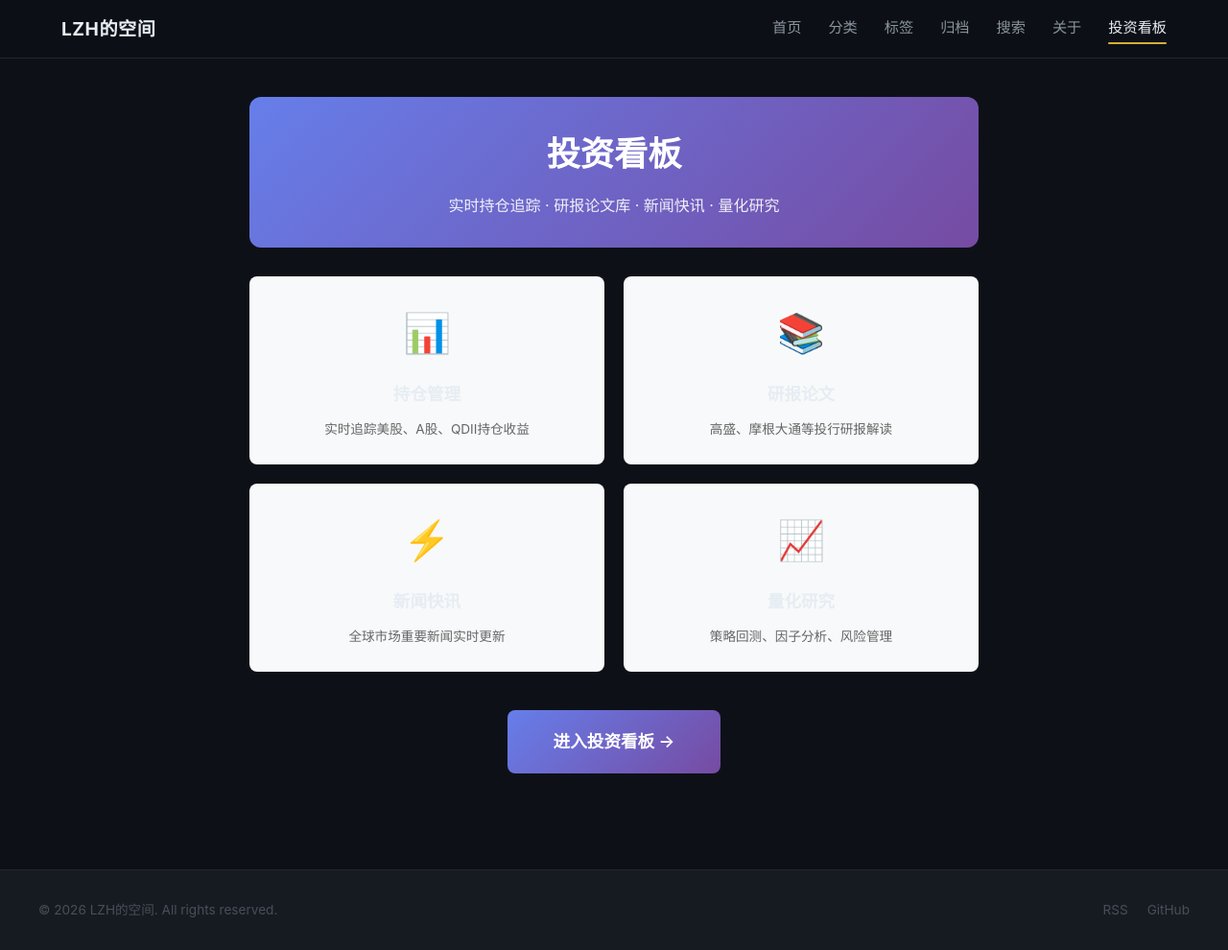
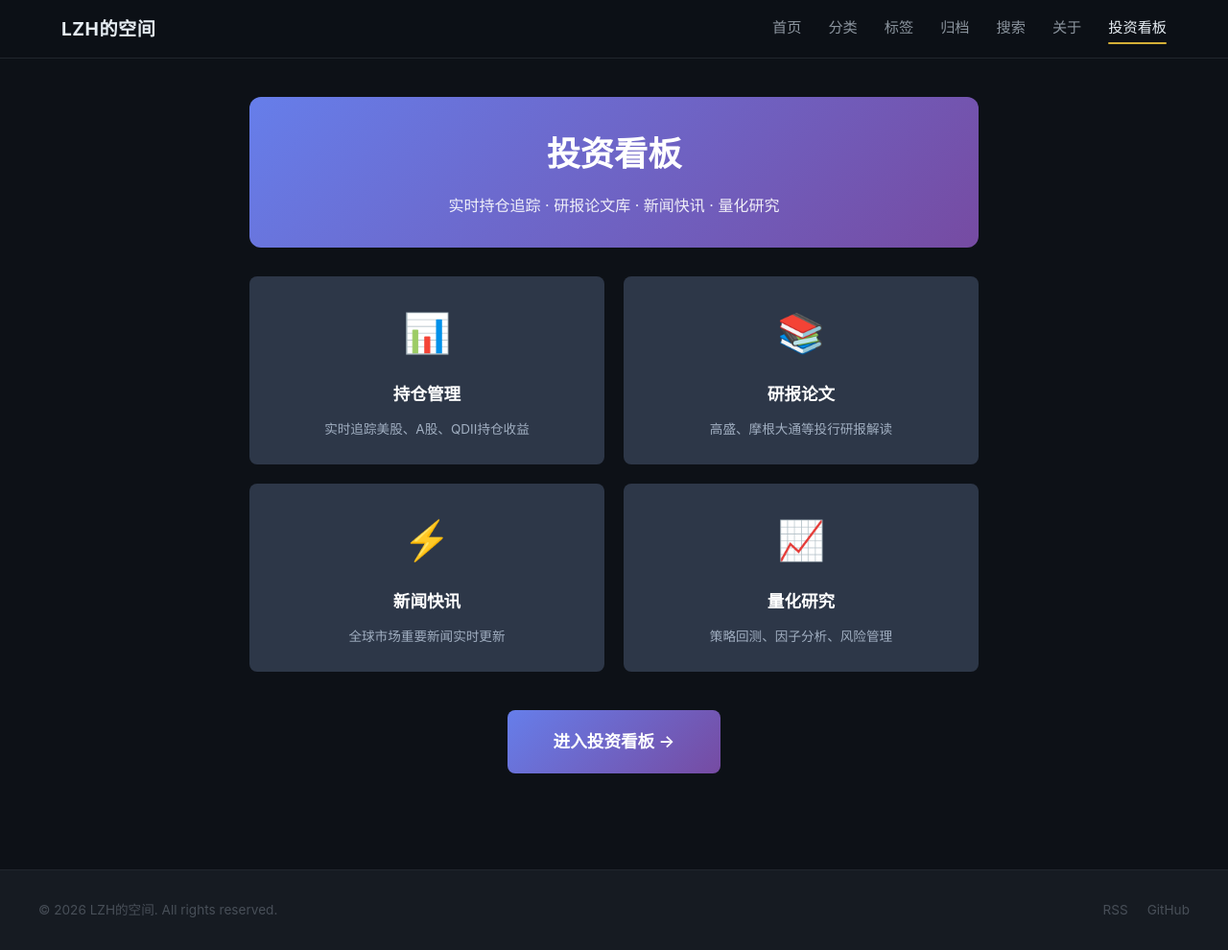
Before and after one commit to lllzh-dev/lllzh-dev.github.io, a Jekyll site: the page built from dashboard.html, in a window 1280 px wide and 990 px high. Shown: the whole window at 96% size. Built offline with Jekyll 4.4.1, drawn with Linux system fonts in a browser that asks for light colours.

Commit message:
Fix card colors: dark background with light text

```diff
--- a/dashboard.html
+++ b/dashboard.html
@@ -79,16 +79,18 @@ permalink: /dashboard/
 }
 
 .feature-card {
-  background: #f8f9fa;
+  background: #2d3748;
   padding: 25px;
   border-radius: 8px;
   text-align: center;
   transition: transform 0.3s, box-shadow 0.3s;
+  color: white;
 }
 
 .feature-card:hover {
   transform: translateY(-5px);
-  box-shadow: 0 10px 30px rgba(0,0,0,0.1);
+  box-shadow: 0 10px 30px rgba(102, 126, 234, 0.3);
+  background: #3d4a5c;
 }
 
 .feature-icon {
@@ -99,12 +101,13 @@ permalink: /dashboard/
 .feature-card h3 {
   margin: 0 0 10px;
   font-size: 1.1rem;
+  color: white;
 }
 
 .feature-card p {
   margin: 0;
   font-size: 0.85rem;
-  color: #666;
+  color: #a0aec0;
 }
 
 .btn-launch {
```
